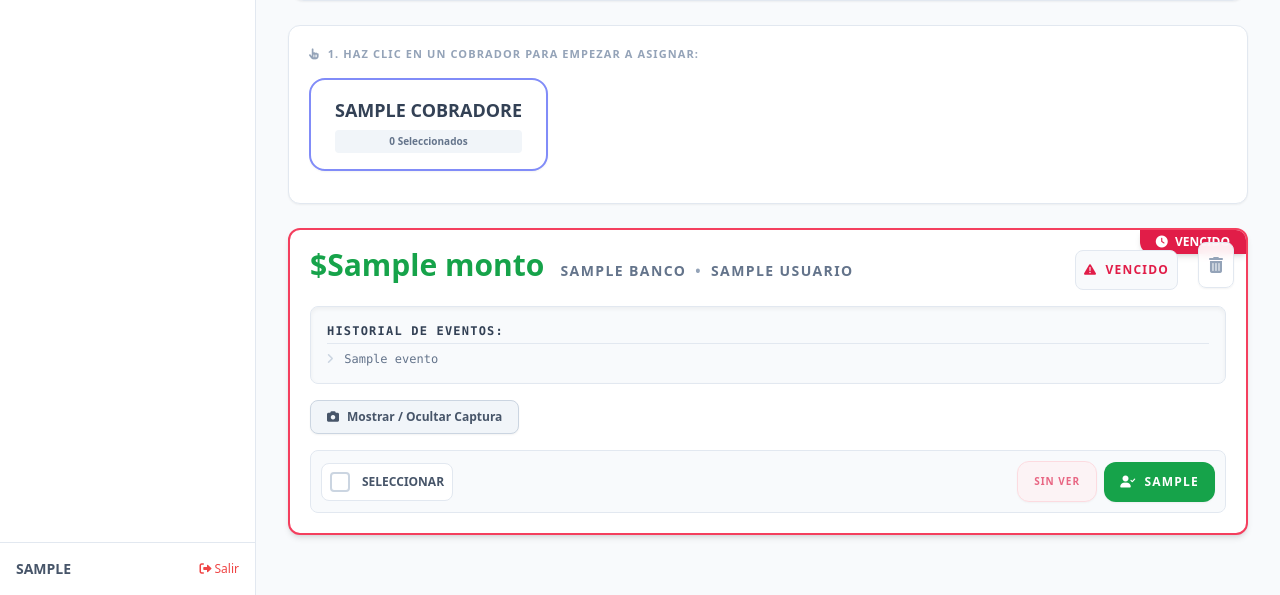
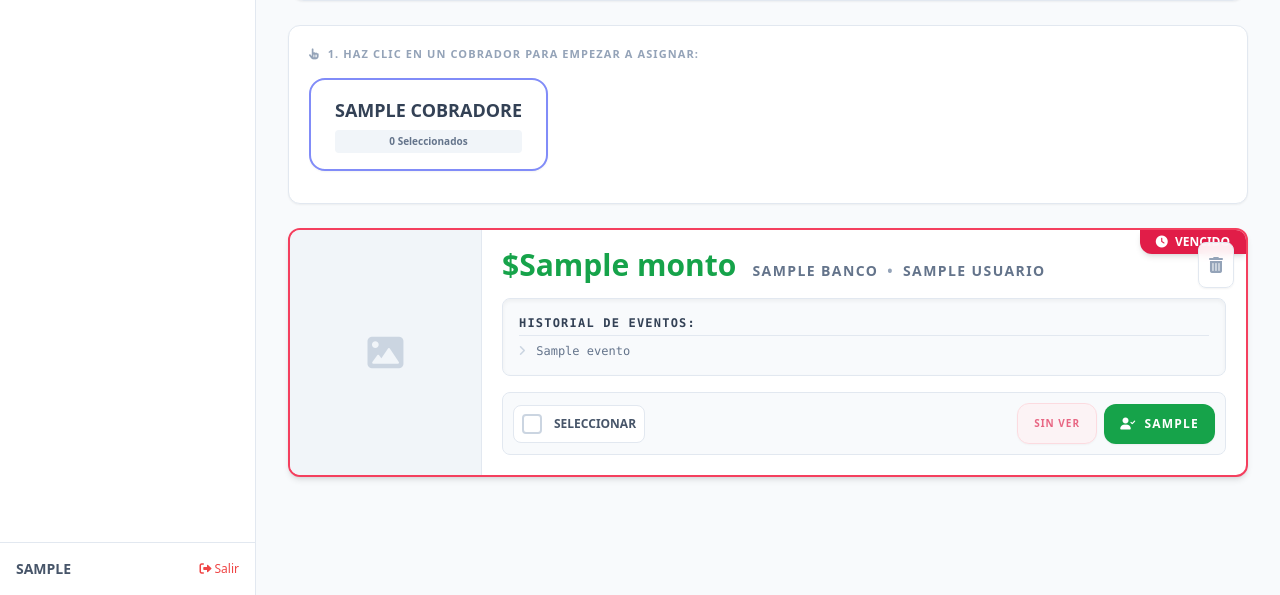
Before and after one commit to Fer333444/Codigos-Retiro, a Flask app: template templates/admin.html in a window 1280 px wide. Shown: the part 664-1259 px from the top of the page. Run offline with Flask 3, Linux system fonts and the light colour scheme; the template is opened without the code that fills it: most values are stand-ins (such as "Sample title", 1, 10 or a date in 2020); some libraries are stand-ins or nearby versions.

Commit message:
Agrega91

```diff
--- a/templates/admin.html
+++ b/templates/admin.html
@@ -232,7 +232,7 @@
                         {% elif c|lower == 'guillermo' %}
                             {% set btn_classes = 'border-yellow-400 hover:border-yellow-500 group-hover:text-yellow-600' %}
                             {% set badge_classes = 'group-hover:bg-yellow-50 group-hover:text-yellow-600' %}
-                            {% set ring_color = 'ring-yellow-500' %}
+                            {% set ring_color = 'ring-yellow-400' %}
                             {% set bg_light = 'bg-yellow-50' %}
                             {% set ring_light = 'ring-yellow-200' %}
                         {% endif %}
@@ -288,6 +288,31 @@
                                     <i class="fas fa-trash-alt pointer-events-none"></i>
                                 </button>
 
+                                <div class="w-full lg:w-48 flex flex-col bg-slate-100 border-b lg:border-b-0 lg:border-r border-slate-200 shrink-0">
+                                    <div class="flex-1 p-3 flex items-center justify-center relative min-h-[12rem] lg:min-h-full">
+                                        {% if r.imagen %}
+                                            {% set imagenes = r.imagen.split(',') %}
+                                            <div class="w-full h-full relative flex items-center justify-center">
+                                                <img src="{{ url_for('ver_imagen', filename=imagenes[0]) }}" class="max-w-full max-h-full object-contain rounded border border-slate-300/50 shadow-sm pointer-events-none">
+                                                {% if imagenes|length > 1 %}
+                                                    <span class="absolute bottom-2 right-2 bg-slate-900/80 backdrop-blur-sm text-white text-[11px] font-bold px-2 py-0.5 rounded-md shadow">+{{ imagenes|length - 1 }}</span>
+                                                {% endif %}
+                                            </div>
+                                        {% else %}
+                                            <i class="fas fa-image text-slate-300 text-4xl"></i>
+                                        {% endif %}
+                                    </div>
+                                    <div class="p-2 border-t border-slate-200 bg-slate-50 flex items-center justify-center min-h-[40px]">
+                                        {% if r.expira_timestamp %}
+                                            <span class="cronometro-retiro w-full text-center text-[10px] sm:text-xs font-black text-blue-600 px-2 py-1 uppercase tracking-widest shadow-sm rounded-lg bg-white border border-blue-200" data-expira="{{ r.expira_timestamp }}">
+                                                <i class="fas fa-spinner fa-spin"></i> Cargando...
+                                            </span>
+                                        {% elif r.hora_limite %}
+                                            <span class="w-full text-center text-[10px] sm:text-xs font-bold text-rose-600 bg-rose-50 px-2 py-1 uppercase tracking-widest shadow-sm rounded-lg border border-rose-200"><i class="fas fa-exclamation-triangle mr-1"></i> VENCE: {{ r.hora_limite }}</span>
+                                        {% endif %}
+                                    </div>
+                                </div>
+
                                 <div class="p-4 sm:p-5 flex-1 flex flex-col justify-between min-w-0">
 
                                     <div class="flex flex-col sm:flex-row justify-between items-start mb-4 gap-3 pr-12">
@@ -301,18 +326,6 @@
                                             {% endif %}
 
                                             <span class="text-xs sm:text-sm font-black {{ color_banco }} uppercase mt-2 sm:mt-0 sm:ml-3 tracking-widest break-words block sm:inline">{{ r.banco }} <span class="text-slate-400 mx-1 hidden sm:inline">•</span><br class="sm:hidden"> {{ r.usuario }}</span>
-                                        </div>
-
-                                        <div class="shrink-0 w-full sm:w-auto mt-2 sm:mt-0 z-20">
-                                            <div class="p-2 bg-slate-50 flex items-center justify-center min-h-[40px] rounded-lg border border-slate-200">
-                                                {% if r.expira_timestamp %}
-                                                    <span class="cronometro-retiro w-full text-center text-[10px] sm:text-xs font-black text-blue-600 uppercase tracking-widest" data-expira="{{ r.expira_timestamp }}">
-                                                        <i class="fas fa-spinner fa-spin"></i> Cargando...
-                                                    </span>
-                                                {% elif r.hora_limite %}
-                                                    <span class="w-full text-center text-[10px] sm:text-xs font-bold text-rose-600 uppercase tracking-widest"><i class="fas fa-exclamation-triangle mr-1"></i> VENCE: {{ r.hora_limite }}</span>
-                                                {% endif %}
-                                            </div>
                                         </div>
                                     </div>
 
@@ -329,29 +342,6 @@
                                                 <p class="text-slate-500 leading-tight"><i class="fas fa-angle-right mr-1 text-slate-300"></i> {{ evento }}</p>
                                             {% endif %}
                                         {% endfor %}
-                                    </div>
-
-                                    <div class="mb-4 z-20">
-                                        <button type="button" onclick="event.preventDefault(); toggleImagen('img-{{ r.id }}')" class="bg-slate-100 hover:bg-slate-200 text-slate-600 font-bold text-xs py-2 px-4 rounded-lg transition-colors border border-slate-300 shadow-sm flex items-center justify-center w-full sm:w-auto">
-                                            <i class="fas fa-camera mr-2"></i> Mostrar / Ocultar Captura
-                                        </button>
-
-                                        <div id="img-{{ r.id }}" class="hidden mt-3 p-3 bg-slate-100 border border-slate-200 rounded-lg transition-all">
-                                            {% if r.imagen %}
-                                                {% set imagenes = r.imagen.split(',') %}
-                                                <div class="w-full relative flex items-center justify-center max-h-64">
-                                                    <img src="{{ url_for('ver_imagen', filename=imagenes[0]) }}" class="max-w-full max-h-full object-contain rounded shadow-sm pointer-events-none">
-                                                    {% if imagenes|length > 1 %}
-                                                        <span class="absolute bottom-2 right-2 bg-slate-900/80 backdrop-blur-sm text-white text-[11px] font-bold px-2 py-0.5 rounded-md shadow">+{{ imagenes|length - 1 }}</span>
-                                                    {% endif %}
-                                                </div>
-                                            {% else %}
-                                                <div class="py-6 flex flex-col items-center justify-center text-slate-400">
-                                                    <i class="fas fa-image text-3xl mb-2"></i>
-                                                    <span class="text-xs uppercase tracking-widest font-bold">Sin imagen adjunta</span>
-                                                </div>
-                                            {% endif %}
-                                        </div>
                                     </div>
 
                                     <div class="flex flex-col sm:flex-row gap-3 items-stretch sm:items-center bg-slate-50 p-2.5 rounded-lg border border-slate-200 mt-auto justify-between">
@@ -462,16 +452,6 @@
     <script>
         function cerrarModalPapelera() {
             document.getElementById('modalPapelera').classList.add('hidden');
-        }
-
-        // FUNCIÓN PARA DESPLEGAR IMAGEN
-        function toggleImagen(id) {
-            const imgDiv = document.getElementById(id);
-            if (imgDiv.classList.contains('hidden')) {
-                imgDiv.classList.remove('hidden');
-            } else {
-                imgDiv.classList.add('hidden');
-            }
         }
 
         function abrirModalRecibir(btnElement) {
@@ -587,6 +567,7 @@
                 box.classList.add(colorFondoActivo, colorFondoActivo.replace('bg-', 'border-'));
             });
 
+            // Muestra la barra inferior al instante
             const actionBar = document.getElementById('actionBarAsignacion');
             actionBar.classList.remove('hidden');
             actionBar.classList.add('flex', 'animate-fade-in-up');
@@ -627,9 +608,16 @@
             window.location.reload();
         }
 
-        // Iluminar el borde de la tarjeta y "chequear" el cuadro de la esquina
+        // Iluminar el borde de la tarjeta y "chequear" el cuadro
         document.body.addEventListener('change', function(event) {
             if (event.target.classList.contains('chk-asignar')) {
+                // Validación para evitar marcar sin seleccionar cobrador primero
+                if (!cobradorParaAsignar) {
+                    event.target.checked = false; // Lo desmarca
+                    mostrarToast("⚠️ Selecciona un cobrador arriba primero.");
+                    return;
+                }
+
                 const label = event.target.closest('.tarjeta-label');
                 const card = label.querySelector('.tarjeta-contenido');
                 const box = label.querySelector('.chk-visual');
@@ -640,7 +628,7 @@
                 box.className = box.className.replace(/\bbg-\w+-\d+\b/g, '').replace(/\bborder-\w+-\d+\b/g, '').trim();
 
                 if (event.target.checked) {
-                    // Encender
+                    // Encender con los colores del cobrador
                     card.classList.add('ring-4', colorAnilloActivo);
                     box.classList.remove('bg-white', 'border-slate-300');
                     box.classList.add(colorFondoActivo, colorFondoActivo.replace('bg-', 'border-'));
@@ -651,6 +639,7 @@
                     box.querySelector('i').classList.add('opacity-0'); // Ocultar palomita
                 }
 
+                // Actualiza en tiempo real el contador "X Seleccionados"
                 actualizarContadoresLive();
             }
         });
@@ -888,7 +877,7 @@
 
                 if (diff <= 0) {
                     timer.innerHTML = '<i class="fas fa-exclamation-triangle mr-1"></i> VENCIDO';
-                    timer.className = 'cronometro-retiro w-full text-center text-[10px] sm:text-xs font-black text-rose-600 uppercase tracking-widest';
+                    timer.className = 'cronometro-retiro w-full text-center text-[10px] sm:text-xs font-black text-rose-600 bg-white rounded-lg border border-rose-200 px-2 py-1 shadow-sm uppercase tracking-widest';
 
                     const card = timer.closest('.tarjeta-contenido');
                     if (card && !card.querySelector('.badge-vencido')) {
@@ -913,9 +902,9 @@
                     timer.innerHTML = `<i class="fas fa-stopwatch mr-1"></i> EXPIRA EN: ${hStr}:${mStr}:${sStr}`;
 
                     if (horas === 0 && minutos < 30) {
-                        timer.className = 'cronometro-retiro w-full text-center text-[10px] sm:text-xs font-black text-orange-500 animate-pulse uppercase tracking-widest';
+                        timer.className = 'cronometro-retiro w-full text-center text-[10px] sm:text-xs font-black text-orange-500 bg-white rounded-lg border border-orange-200 px-2 py-1 shadow-sm animate-pulse uppercase tracking-widest';
                     } else {
-                        timer.className = 'cronometro-retiro w-full text-center text-[10px] sm:text-xs font-black text-blue-600 uppercase tracking-widest';
+                        timer.className = 'cronometro-retiro w-full text-center text-[10px] sm:text-xs font-black text-blue-600 bg-white rounded-lg border border-blue-200 px-2 py-1 shadow-sm uppercase tracking-widest';
                     }
                 }
             });
```
